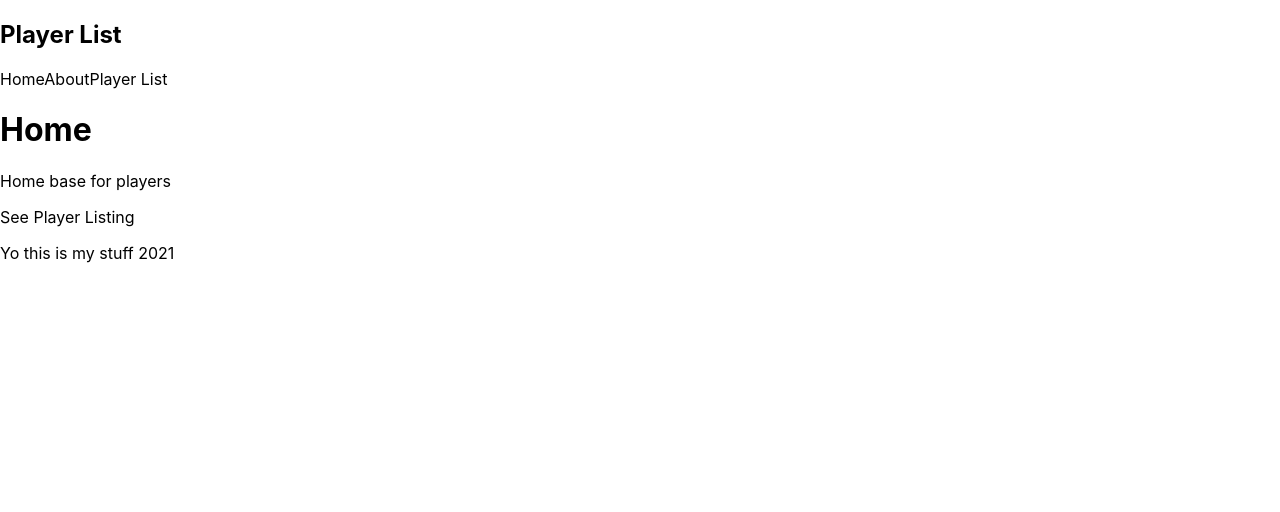
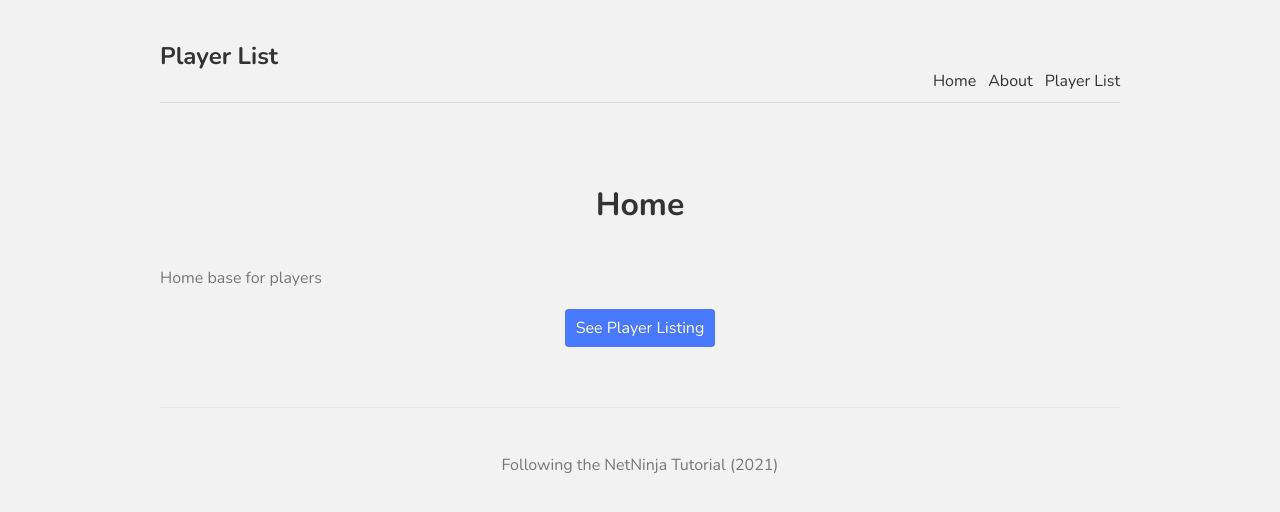
Before and after one commit to plaetzaw/NextTut, a Next.js app: page / in a window 1280 px wide. Shown: the top 512 px of the page. Built offline with nearby package versions, Linux system fonts and the light colour scheme.

Commit message:
Styles added

```diff
--- a/components/Footer.js
+++ b/components/Footer.js
@@ -3,9 +3,9 @@
 const Footer = () => {
   return (
     <>
-      <div>
-        <p>Yo this is my stuff 2021</p>
-      </div>
+      <footer>
+        <p>Following the NetNinja Tutorial (2021)</p>
+      </footer>
     </>
   )
 }
--- a/components/Layout.js
+++ b/components/Layout.js
@@ -4,7 +4,7 @@
 
 const Layout = ({ children }) => {
   return (
-    <div>
+    <div className='content'>
       <Navbar />
       {children}
       <Footer />
--- a/pages/about.js
+++ b/pages/about.js
@@ -4,6 +4,7 @@
   return (
     <>
       <h1>About</h1>
+      <p>lorem ipsem</p>
     </>
   )
 }
--- a/pages/index.js
+++ b/pages/index.js
@@ -1,14 +1,16 @@
 // import Head from 'next/head'
-// import styles from '../styles/Home.module.css'
+import styles from '../styles/Home.module.css'
 
 import Link from 'next/link'
 
 export default function Home () {
   return (
     <div>
-      <h1>Home</h1>
-      <p>Home base for players</p>
-      <Link href='/players'><a>See Player Listing</a></Link>
+      <h1 className={styles.title}>Home</h1>
+      <p className={styles.text}>Home base for players</p>
+      <Link href='/players'>
+        <a className={styles.btn}>See Player Listing</a>
+      </Link>
     </div>
   )
 }
--- a/pages/players/index.js
+++ b/pages/players/index.js
@@ -4,6 +4,7 @@
   return (
     <div>
       <h1>All Players</h1>
+      <p>Players go here</p>
     </div>
   )
 }
--- a/styles/Home.module.css
+++ b/styles/Home.module.css
@@ -1,122 +1,18 @@
-.container {
-  min-height: 100vh;
-  padding: 0 0.5rem;
-  display: flex;
-  flex-direction: column;
-  justify-content: center;
-  align-items: center;
-}
-
-.main {
-  padding: 5rem 0;
-  flex: 1;
-  display: flex;
-  flex-direction: column;
-  justify-content: center;
-  align-items: center;
-}
-
-.footer {
-  width: 100%;
-  height: 100px;
-  border-top: 1px solid #eaeaea;
-  display: flex;
-  justify-content: center;
-  align-items: center;
-}
-
-.footer img {
-  margin-left: 0.5rem;
-}
-
-.footer a {
-  display: flex;
-  justify-content: center;
-  align-items: center;
-}
-
-.title a {
-  color: #0070f3;
-  text-decoration: none;
-}
-
-.title a:hover,
-.title a:focus,
-.title a:active {
-  text-decoration: underline;
-}
-
 .title {
-  margin: 0;
-  line-height: 1.15;
-  font-size: 4rem;
-}
-
-.title,
-.description {
+  color: #333;
+  padding-bottom: 20px;
   text-align: center;
 }
-
-.description {
-  line-height: 1.5;
-  font-size: 1.5rem;
+.text {
+  color: #777;
 }
-
-.code {
-  background: #fafafa;
-  border-radius: 5px;
-  padding: 0.75rem;
-  font-size: 1.1rem;
-  font-family: Menlo, Monaco, Lucida Console, Liberation Mono, DejaVu Sans Mono,
-    Bitstream Vera Sans Mono, Courier New, monospace;
+.btn {
+  display: block;
+  width: 150px;
+  padding: 8px 0;
+  margin: 20px auto;
+  background: #4979ff;
+  border-radius: 4px;
+  color: white;
+  text-align: center;
 }
-
-.grid {
-  display: flex;
-  align-items: center;
-  justify-content: center;
-  flex-wrap: wrap;
-  max-width: 800px;
-  margin-top: 3rem;
-}
-
-.card {
-  margin: 1rem;
-  flex-basis: 45%;
-  padding: 1.5rem;
-  text-align: left;
-  color: inherit;
-  text-decoration: none;
-  border: 1px solid #eaeaea;
-  border-radius: 10px;
-  transition: color 0.15s ease, border-color 0.15s ease;
-}
-
-.card:hover,
-.card:focus,
-.card:active {
-  color: #0070f3;
-  border-color: #0070f3;
-}
-
-.card h3 {
-  margin: 0 0 1rem 0;
-  font-size: 1.5rem;
-}
-
-.card p {
-  margin: 0;
-  font-size: 1.25rem;
-  line-height: 1.5;
-}
-
-.logo {
-  height: 1em;
-}
-
-@media (max-width: 600px) {
-  .grid {
-    width: 100%;
-    flex-direction: column;
-  }
-}
--- a/styles/globals.css
+++ b/styles/globals.css
@@ -1,16 +1,44 @@
-html,
+@import url("https://fonts.googleapis.com/css2?family=Nunito:wght@300;400;600;700&display=swap");
+
 body {
-  padding: 0;
-  margin: 0;
-  font-family: -apple-system, BlinkMacSystemFont, Segoe UI, Roboto, Oxygen,
-    Ubuntu, Cantarell, Fira Sans, Droid Sans, Helvetica Neue, sans-serif;
+  background: #f2f2f2;
+  color: #333;
+  font-family: "Nunito";
 }
-
 a {
-  color: inherit;
+  color: #333;
   text-decoration: none;
 }
-
-* {
-  box-sizing: border-box;
+.content {
+  max-width: 960px;
+  margin: 0 auto;
 }
+nav {
+  margin: 10px auto 80px;
+  padding: 10px 0;
+  display: flex;
+  justify-content: flex-end;
+  align-items: flex-end;
+  border-bottom: 1px solid #ddd;
+}
+nav a {
+  margin-left: 12px;
+}
+nav .logo {
+  margin-right: auto;
+}
+footer {
+  display: block;
+  text-align: center;
+  padding: 30px 0;
+  margin-top: 60px;
+  color: #777;
+  border-top: 1px solid #eaeaea;
+}
+.not-found {
+  text-align: center;
+}
+.not-found a {
+  color: #4979ff;
+  text-decoration: underline;
+}
```
Also changed, not shown: styles/Players.module.css (added, +10 -0 lines).
